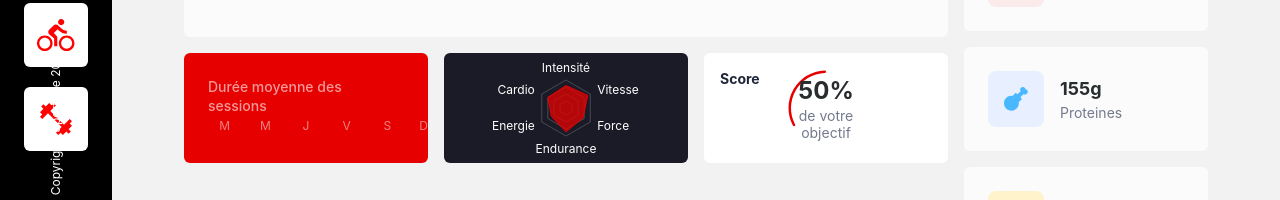
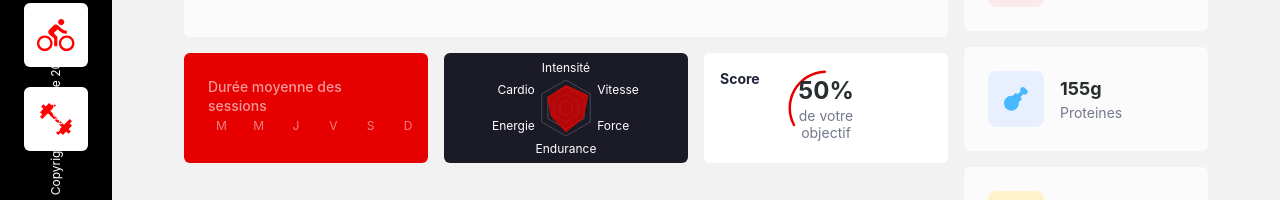
Before and after one commit to alangnt/sportsee-p12, a React (Vite) app: page /user/1 in a window 1280 px wide. Shown: the part 573-773 px from the top of the page. Built offline with nearby package versions, Linux system fonts and the light colour scheme; no server answers.

Commit message:
fix: repsonsive design issues

```diff
--- a/src/components/Home.tsx
+++ b/src/components/Home.tsx
@@ -112,7 +112,7 @@ export default function HomeComponent({
 
   return (
     <div className="grow min-h-0 bg-[#F2F2F2] overflow-hidden">
-      <div className="flex flex-col h-full px-18 py-16 gap-8">
+      <div className="flex flex-col h-full px-12 py-10 xl:px-18 xl:py-16 gap-8">
         <div>
           <h1 className="text-4xl font-bold">
             Bonjour <span className="text-[#E60000]">{mainData.firstName}</span>
@@ -181,7 +181,7 @@ export default function HomeComponent({
                 className="w-full h-full absolute inset-0"
                 responsive
                 data={averageSessions}
-                margin={{ top: 80, right: 0, bottom: 20, left: 0 }}
+                margin={{ top: 80, right: 20, bottom: 20, left: 0 }}
               >
                 <XAxis
                   dataKey="day"
--- a/src/components/Sidebar.tsx
+++ b/src/components/Sidebar.tsx
@@ -19,7 +19,7 @@ export default function SidebarComponent() {
         </ul>
       </nav>
 
-      <p className="absolute bottom-8 left-1/2 -translate-x-1/2 [writing-mode:vertical-lr] rotate-180 whitespace-nowrap text-xs">Copyright, SportSee 2020</p>
+      <p className="absolute bottom-4 xl:bottom-8 left-1/2 -translate-x-1/2 [writing-mode:vertical-lr] rotate-180 whitespace-nowrap text-xs">Copyright, SportSee 2020</p>
     </aside>
   )
 }
```
